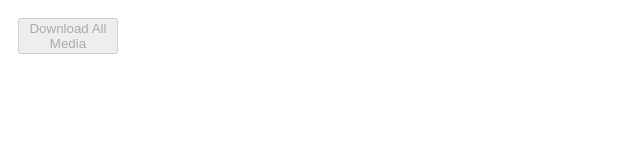
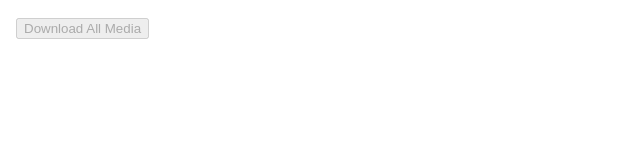
Before and after one commit to sinoru/patron-media-collector, a website built with Vite: page src/popup/index.html in a window 1280 px wide. Shown: the whole page, without its empty margins (0-640 px from the left). Built offline with nearby package versions, Linux system fonts and the light colour scheme; some packages are replaced by stand-ins of ours.

Commit message:
Update popup.css

```diff
--- a/src/popup/popup.css
+++ b/src/popup/popup.css
@@ -3,8 +3,8 @@
 }
 
 body {
-    width: 100px;
-    padding: 10px;
+    width: max-content;
+    padding: 8px;
 
     font-family: system-ui;
     text-align: center;
```
